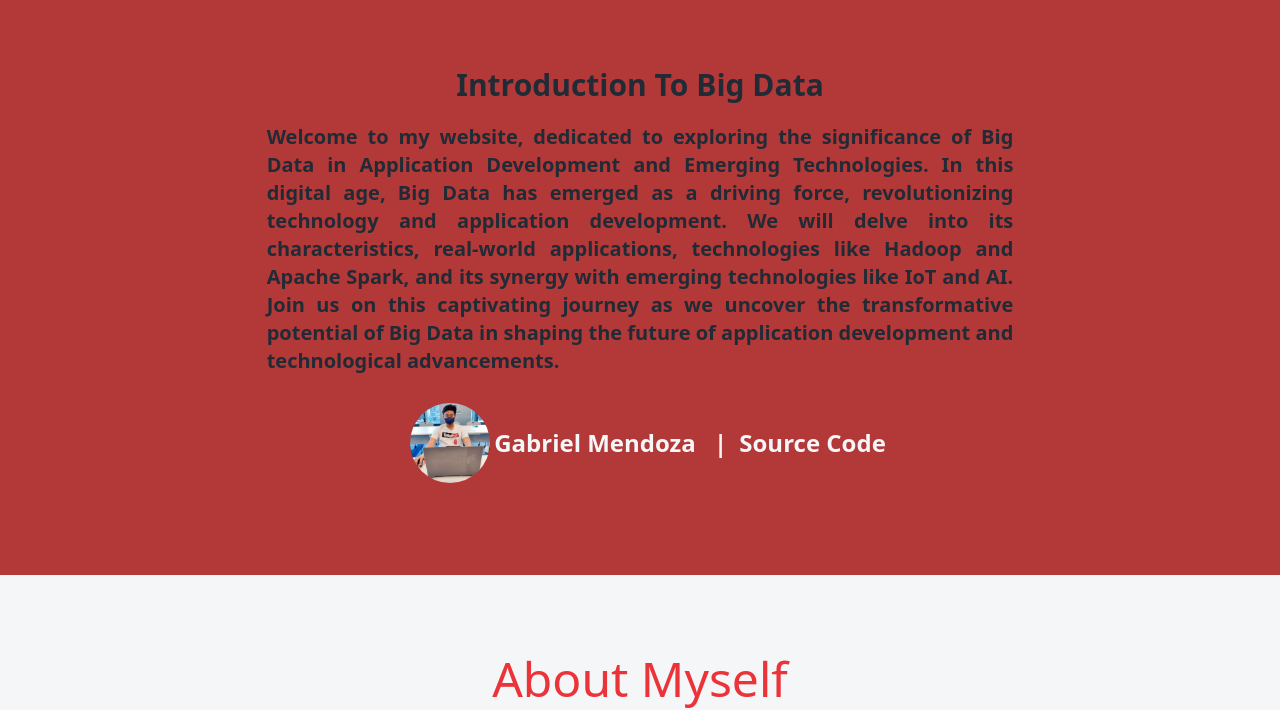
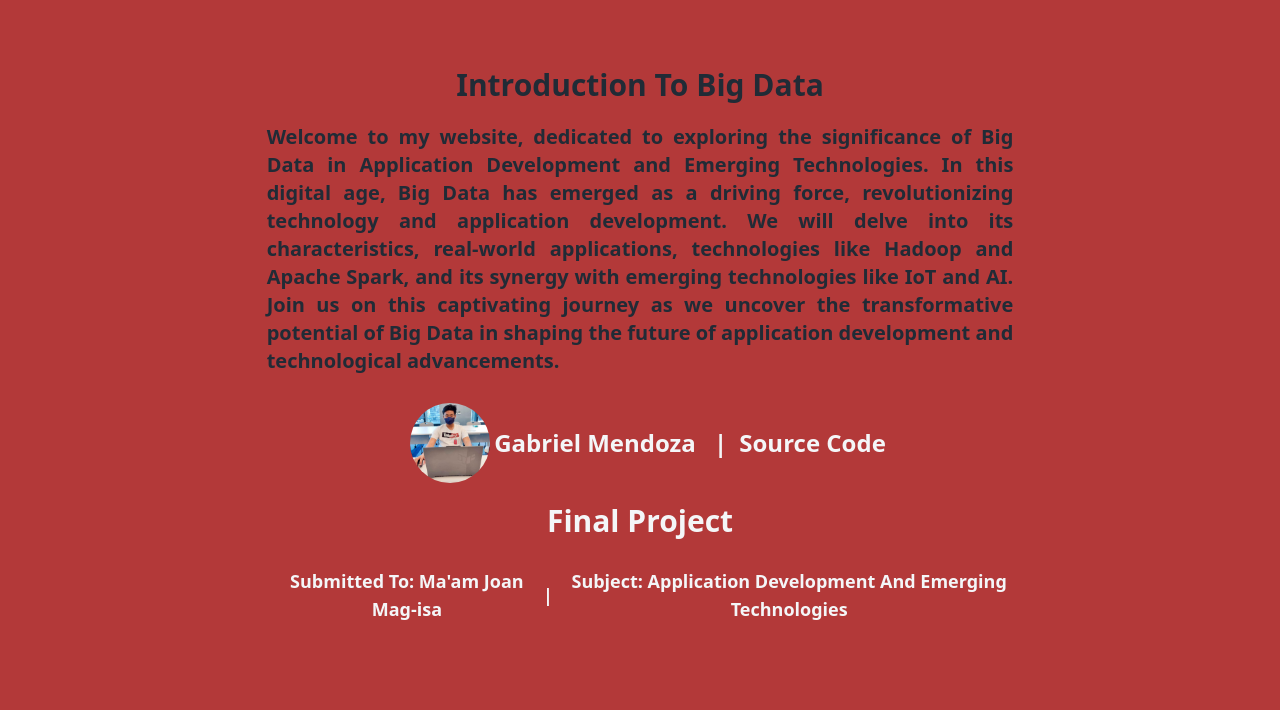
Before and after one commit to GabTheGreat25/Application-Development-Website, a website: page index.html in a window 1280 px wide. Shown: the part 110-820 px from the top of the page. Drawn offline with nearby package versions, Linux system fonts and the light colour scheme.

Commit message:
Add professor and subject name

```diff
--- a/index.html
+++ b/index.html
@@ -114,6 +114,25 @@
                 Source Code</span
               >
             </a>
+          </p>
+          <p class="text-3xl text-neutral-50 font-semibold text-center">
+            Final Project
+          </p>
+          <p class="flex items-center justify-center my-5" id="pic-adjustment">
+            <span
+              class="xxs:text-xs xs:text-sm xl:text-lg text-neutral-50 font-semibold xxs:mr-0 xs:mr-2 md:mr-3"
+              >Submitted To: Ma'am Joan Mag-isa
+            </span>
+            <span
+              class="xxs:text-xs xs:text-sm xl:text-lg text-neutral-50 font-semibold xxs:mr-1 xs:mr-2 md:mr-3"
+              >|</span
+            >
+
+            <span
+              class="xxs:text-xs xs:text-sm xl:text-lg text-neutral-50 font-semibold"
+            >
+              Subject: Application Development And Emerging Technologies</span
+            >
           </p>
         </div>
       </div>
```
Also changed, not shown: css/output.css, 1 other file.
